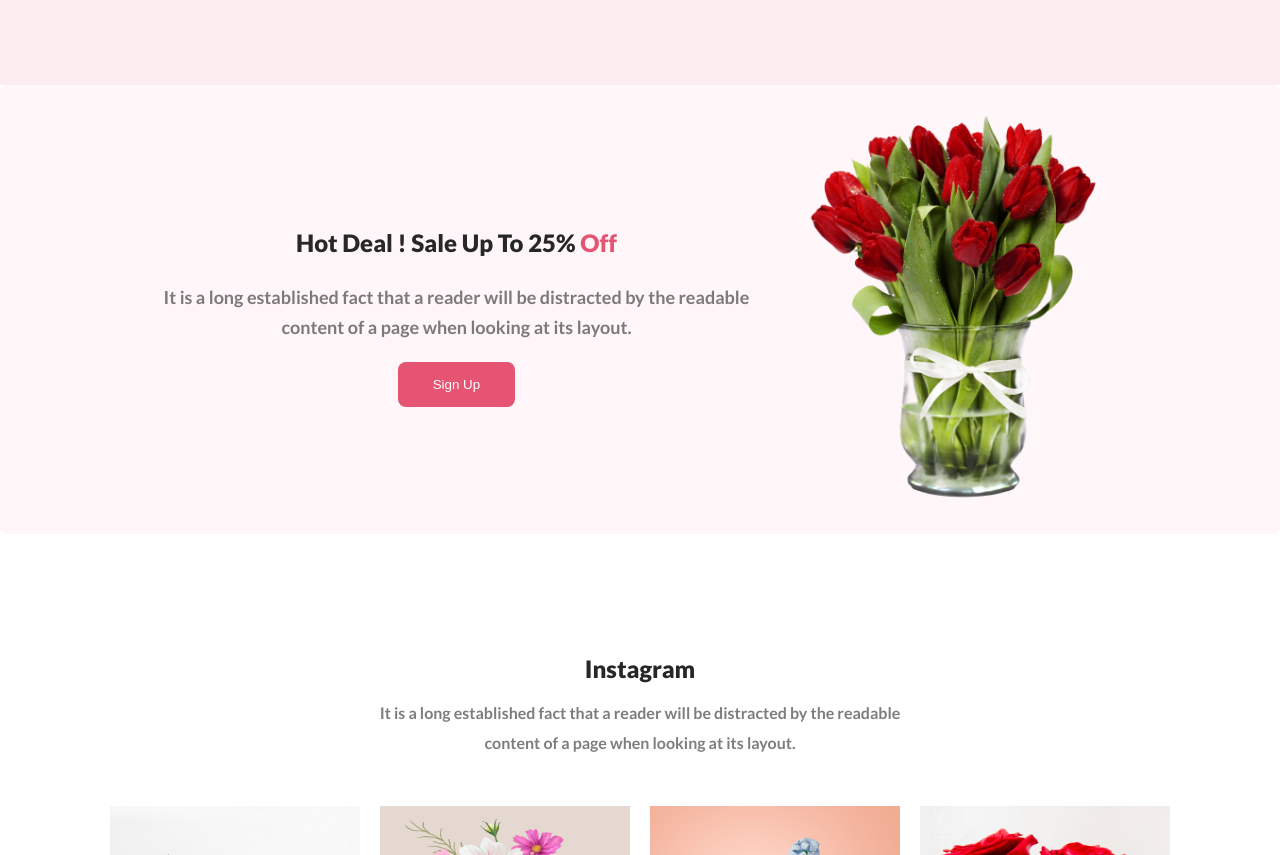
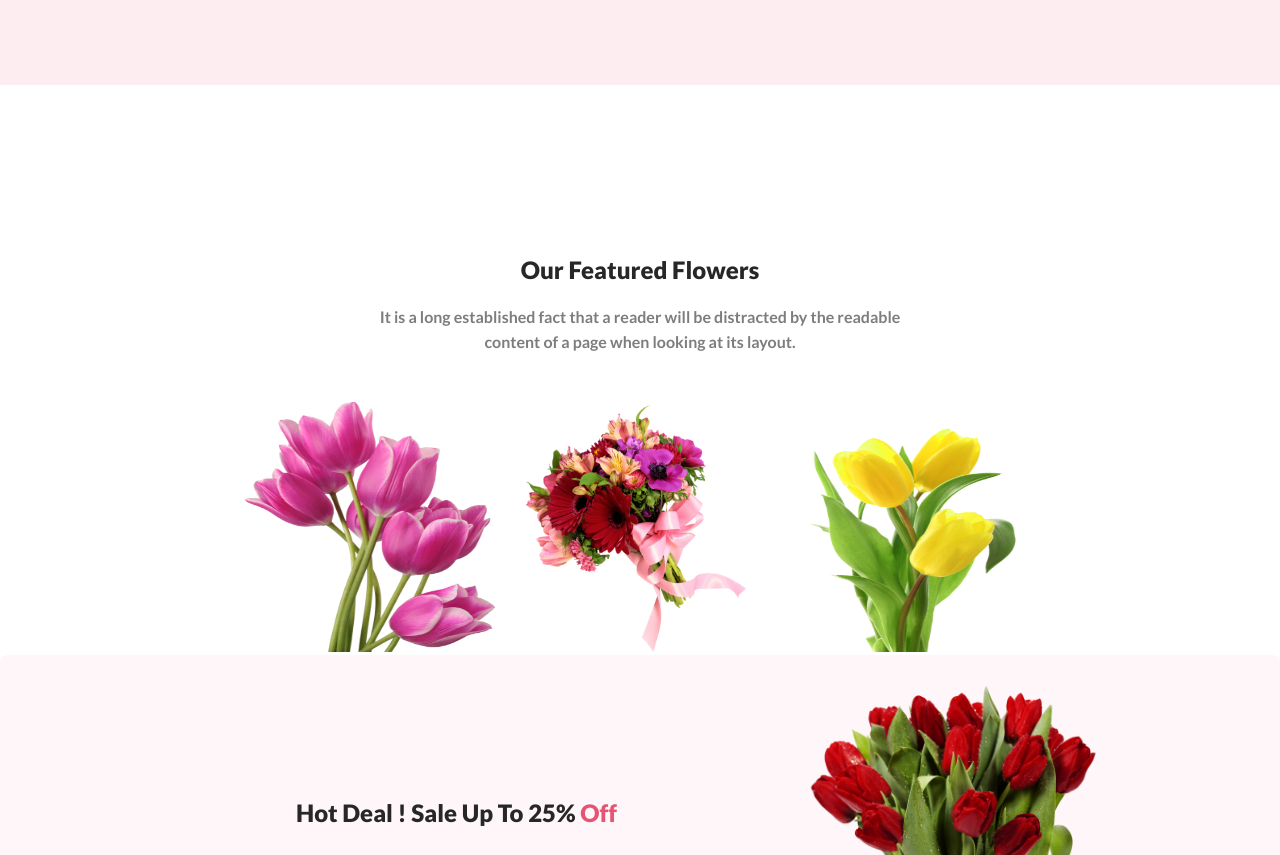
Before and after one commit to mahfuzar175/flower-shop, a plain HTML site: page index.html in a window 1280 px wide. Shown: the part 778-1633 px from the top of the page. Drawn offline with Linux system fonts and the light colour scheme.

Commit message:
my last night commit

```diff
--- a/index.html
+++ b/index.html
@@ -44,6 +44,22 @@
                     <img class="banner-photo" src="./Flower Asset/pngwing 10.png" alt="" />
                     </div>
         </div>
+        <!--features section-->
+        <section>
+            <div class="features-section">
+                <h1 class="features-title">
+                    Our Featured Flowers
+                </h1>
+                <p class="features-descriptions">
+                    It is a long established fact that a reader will be distracted by the readable<br>content of a page when looking at its layout.
+                </p>
+            </div>
+            <div class="features-iamges">
+                <div><img class="fimg" src="./Flower Asset/pngwing 6.png" alt=""></div>
+                <div><img class="fimg" src="./Flower Asset/pngwing 5.png" alt=""></div>
+                <div><img class="fimg" src="./Flower Asset/pngwing 7.png" alt=""></div>
+            </div>
+        </section>
               <!-- hot-deal section start from here  -->
 
         <section>
--- a/styles/style.css
+++ b/styles/style.css
@@ -73,6 +73,35 @@ body{
     margin-right: 80px;
 
 }
+/*features section style*/
+.features-section{
+    display: grid;
+    place-items: center;
+}
+.features-title{
+    color: #272727;
+    text-align: center;
+    font-weight: 800;
+    margin-top: 170px;
+}
+.features-descriptions{
+    color: rgba(39, 39, 39, 0.60);
+    text-align: center;
+    font-weight: 400;
+    line-height: 25px;
+    margin-top: 20px;
+}
+.features-iamges{
+    display: flex;
+    justify-content: center;
+    gap: 20px;
+    padding-top: 48px;
+}
+.fimg{
+    width: 250px;
+    height: 250px;
+}
+
 
 /* hot-deal section style */
 .hot-deal-container{
```
